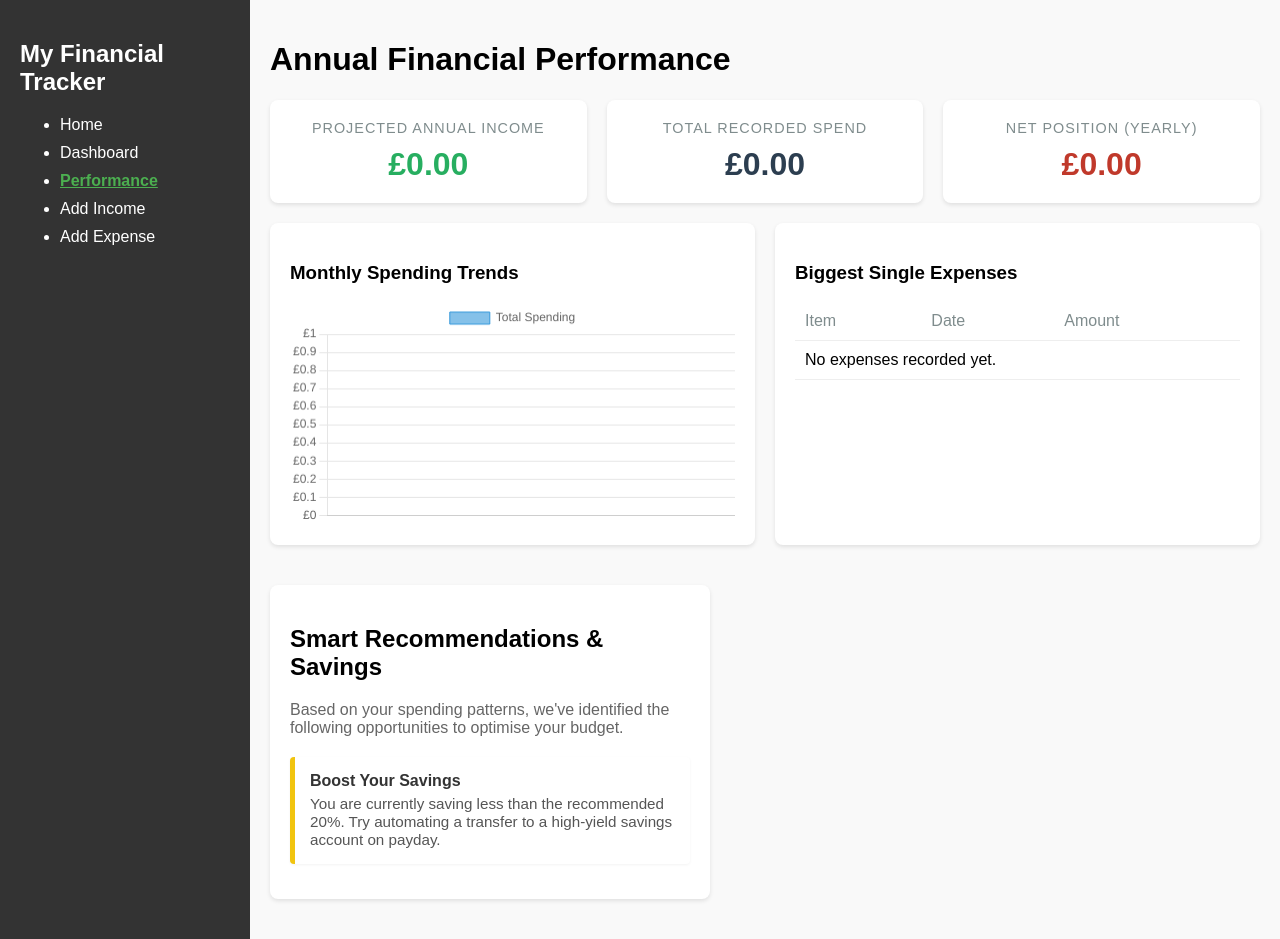
After one commit to RichieG78/MyFinancialTracker, a Flask app: page /performance in a window 1280 px wide. The commit adds this page. Run offline with Flask 3, Linux system fonts and the light colour scheme.

Commit message:
Added an annual performance dashboard

```diff
--- a/project03/my-financial-tracker/app.py
+++ b/project03/my-financial-tracker/app.py
@@ -1,5 +1,6 @@
 from flask import Flask, render_template, request, redirect, url_for, jsonify
 import uuid
+from datetime import datetime
 
 app = Flask(__name__)
 
@@ -10,6 +11,7 @@ class Expense:
         self.id = str(uuid.uuid4()) # Unique ID for identification
         self.description = description
         self.amount = float(amount)
+        self.date = datetime.now() # Record creation time
         self.type = None # To be set by subclasses
 
 # Subclass for fixed expenses (Target: 50%)
@@ -98,6 +100,80 @@ def dashboard():
                            total_fixed=total_fixed,
                            total_fun=total_fun,
                            total_future=total_future)
+
+# Performance Route: Financial Performance Dashboard
+@app.route('/performance')
+def performance():
+    # 1. Annual Calculation
+    monthly_income = sum(calculate_monthly_income(i) for i in incomes)
+    annual_income = monthly_income * 12
+
+    # Calculate total money spent so far (Simple sum of all recorded expenses)
+    total_spent_so_far = sum(e.amount for e in expenses)
+
+    # Simple projection: Annual expense = average daily expense * 365
+    # (Just for demo purposes, or just use sum if we assume data is comprehensive)
+    annual_expense = total_spent_so_far # In a real app this would be more complex
+
+    # 2. Monthly Breakdown (Mocking dates for demonstration if needed, or using actuals)
+    spending_by_month = {}
+    for e in expenses:
+        month_key = e.date.strftime("%B %Y")
+        spending_by_month[month_key] = spending_by_month.get(month_key, 0) + e.amount
+
+    # 3. Top Spending Categories/Items
+    sorted_expenses = sorted(expenses, key=lambda x: x.amount, reverse=True)[:5]
+
+    # 4. Recommendations Logic
+    recommendations = []
+
+    # Insurance Check
+    if any("insurance" in e.description.lower() for e in expenses):
+        recommendations.append({
+            "title": "Insurance Review",
+            "text": "You have listed insurance expenses. Compare quotes with our partner <a href='#'>SafeCover</a> to potentially save up to £200/year.",
+            "type": "opportunity"
+        })
+
+    # Energy/Bills Check
+    if any(k in e.description.lower() for k in ['energy', 'electric', 'gas', 'bill'] for e in expenses):
+         recommendations.append({
+            "title": "Energy Bill Saver",
+            "text": "Energy prices are fluctuating. Check if you can fix your tariff now with <a href='#'>PowerSwitch</a>.",
+            "type": "opportunity"
+        })
+
+    # Broadband Check
+    if any(k in e.description.lower() for k in ['broadband', 'internet', 'wifi'] for e in expenses):
+         recommendations.append({
+            "title": "Broadband Deal",
+            "text": "Is your contract ending soon? You might be overpaying for broadband. <a href='#'>NetCompare</a> has deals from £25/mo.",
+            "type": "opportunity"
+        })
+
+    # Saving Check (Future Fund)
+    future_pct = (sum(e.amount for e in expenses if e.type == 'future') / total_spent_so_far) * 100 if total_spent_so_far > 0 else 0
+    if future_pct < 20:
+        recommendations.append({
+            "title": "Boost Your Savings",
+            "text": "You are currently saving less than the recommended 20%. Try automating a transfer to a high-yield savings account on payday.",
+            "type": "warning"
+        })
+
+    # Generic high spending
+    if monthly_income > 0 and (total_spent_so_far > monthly_income): # Comparing total spend vs 1 month income is tough without time window, simplified for now
+         recommendations.append({
+            "title": "High Expenditure Alert",
+            "text": "Your recorded expenses exceed your monthly income. Review your 'Fun' category for quick wins.",
+            "type": "alert"
+        })
+
+    return render_template('annual-performance.html',
+                           annual_income=annual_income,
+                           annual_expense=annual_expense,
+                           spending_by_month=spending_by_month,
+                           top_expenses=sorted_expenses,
+                           recommendations=recommendations)
 
 # Route to add new income (Handles both displaying form and processing submission)
 @app.route('/add-income', methods=['GET', 'POST'])
--- a/project03/my-financial-tracker/templates/add-expense.html
+++ b/project03/my-financial-tracker/templates/add-expense.html
@@ -13,6 +13,7 @@
         <h2>My Financial Tracker</h2>
         <ul>
             <li><a href="{{ url_for('dashboard') }}">Dashboard</a></li>
+            <li><a href="{{ url_for('performance') }}">Performance</a></li>
             <li><a href="{{ url_for('add_income') }}">Add Income</a></li>
             <li><a href="{{ url_for('add_expense') }}" class="active">Add Expense</a></li>
         </ul>
--- a/project03/my-financial-tracker/templates/add-income.html
+++ b/project03/my-financial-tracker/templates/add-income.html
@@ -13,6 +13,7 @@
         <h2>My Financial Tracker</h2>
         <ul>
             <li><a href="{{ url_for('dashboard') }}">Dashboard</a></li>
+            <li><a href="{{ url_for('performance') }}">Performance</a></li>
             <li><a href="{{ url_for('add_income') }}" class="active">Add Income</a></li>
             <li><a href="{{ url_for('add_expense') }}">Add Expense</a></li>
         </ul>
--- /dev/null
+++ b/project03/my-financial-tracker/templates/annual-performance.html
@@ -0,0 +1,220 @@
+<!DOCTYPE html>
+<html lang="en">
+<head>
+    <meta charset="UTF-8">
+    <meta name="viewport" content="width=device-width, initial-scale=1.0">
+    <title>Financial Performance - My Financial Tracker</title>
+    <link rel="stylesheet" href="{{ url_for('static', filename='css/style.css') }}">
+    <script src="https://cdn.jsdelivr.net/npm/chart.js"></script>
+    <style>
+        .performance-grid {
+            display: grid;
+            grid-template-columns: repeat(auto-fit, minmax(300px, 1fr));
+            gap: 20px;
+            margin-bottom: 20px;
+        }
+
+        .kpi-card {
+            background: white;
+            padding: 20px;
+            border-radius: 8px;
+            box-shadow: 0 2px 4px rgba(0,0,0,0.1);
+            text-align: center;
+        }
+
+        .kpi-title {
+            color: #7f8c8d;
+            font-size: 0.9em;
+            text-transform: uppercase;
+            letter-spacing: 1px;
+            margin-bottom: 10px;
+            display: block;
+        }
+
+        .kpi-value {
+            font-size: 2em;
+            font-weight: bold;
+            color: #2c3e50;
+        }
+
+        .kpi-value.green { color: #27ae60; }
+        .kpi-value.red { color: #c0392b; }
+
+        .recommendation-card {
+            background: #fff;
+            border-left: 5px solid #3498db;
+            padding: 15px;
+            margin-bottom: 15px;
+            border-radius: 4px;
+            box-shadow: 0 1px 3px rgba(0,0,0,0.05);
+        }
+
+        .recommendation-card.opportunity { border-left-color: #2ecc71; }
+        .recommendation-card.warning { border-left-color: #f1c40f; }
+        .recommendation-card.alert { border-left-color: #e74c3c; }
+
+        .rec-title {
+            font-weight: bold;
+            display: block;
+            margin-bottom: 5px;
+            color: #333;
+        }
+
+        .rec-text {
+            color: #555;
+            font-size: 0.95em;
+        }
+
+        .chart-wrapper {
+            background: white;
+            padding: 20px;
+            border-radius: 8px;
+            box-shadow: 0 2px 4px rgba(0,0,0,0.1);
+            margin-bottom: 20px;
+        }
+
+        table.top-expenses {
+            width: 100%;
+            border-collapse: collapse;
+            margin-top: 10px;
+        }
+
+        table.top-expenses th, table.top-expenses td {
+            text-align: left;
+            padding: 10px;
+            border-bottom: 1px solid #eee;
+        }
+
+        table.top-expenses th {
+            color: #7f8c8d;
+            font-weight: normal;
+        }
+    </style>
+</head>
+<body>
+    <!-- Reuse Sidebar Navigation -->
+    <nav><aside>
+        <h2>My Financial Tracker</h2>
+        <ul>
+            <li><a href="{{ url_for('index') }}">Home</a></li>
+            <li><a href="{{ url_for('dashboard') }}">Dashboard</a></li>
+            <li><a href="{{ url_for('performance') }}" class="active">Performance</a></li>
+            <li><a href="{{ url_for('add_income') }}">Add Income</a></li>
+            <li><a href="{{ url_for('add_expense') }}">Add Expense</a></li>
+    </aside></nav>
+
+    <main>
+        <h1>Annual Financial Performance</h1>
+
+        <!-- KPI Cards -->
+        <div class="performance-grid">
+            <div class="kpi-card">
+                <span class="kpi-title">Projected Annual Income</span>
+                <span class="kpi-value green">£{{ "{:,.2f}".format(annual_income) }}</span>
+            </div>
+            <div class="kpi-card">
+                <span class="kpi-title">Total Recorded Spend</span>
+                <span class="kpi-value">£{{ "{:,.2f}".format(annual_expense) }}</span>
+            </div>
+            <div class="kpi-card">
+                <span class="kpi-title">Net Position (Yearly)</span>
+                {% set net = annual_income - annual_expense %}
+                <span class="kpi-value {{ 'green' if net > 0 else 'red' }}">
+                    £{{ "{:,.2f}".format(net) }}
+                </span>
+            </div>
+        </div>
+
+        <div class="performance-grid">
+            <!-- Monthly Chart -->
+            <div class="chart-wrapper" style="flex: 2;"> <!-- Takes up roughly 2/3 width if space allows -->
+                <h3>Monthly Spending Trends</h3>
+                <canvas
+                    id="monthlyChart"
+                    data-labels='{{ spending_by_month.keys() | list | tojson }}'
+                    data-values='{{ spending_by_month.values() | list | tojson }}'></canvas>
+            </div>
+
+            <!-- Top Spending Table -->
+            <div class="chart-wrapper" style="flex: 1;">
+                <h3>Biggest Single Expenses</h3>
+                <table class="top-expenses">
+                    <thead>
+                        <tr>
+                            <th>Item</th>
+                            <th>Date</th> <!-- Added Date Column -->
+                            <th>Amount</th>
+                        </tr>
+                    </thead>
+                    <tbody>
+                        {% if top_expenses %}
+                            {% for expense in top_expenses %}
+                            <tr>
+                                <td>{{ expense.description }}</td>
+                                <td>{{ expense.date.strftime('%Y-%m-%d') }}</td>
+                                <td><strong>£{{ "%.2f"|format(expense.amount) }}</strong></td>
+                            </tr>
+                            {% endfor %}
+                        {% else %}
+                            <tr><td colspan="3">No expenses recorded yet.</td></tr>
+                        {% endif %}
+                    </tbody>
+                </table>
+            </div>
+        </div>
+
+        <!-- Recommendations Section -->
+        <div class="card">
+            <h2>Smart Recommendations & Savings</h2>
+            <p style="margin-bottom: 20px; color: #666;">Based on your spending patterns, we've identified the following opportunities to optimise your budget.</p>
+
+            {% if recommendations %}
+                {% for rec in recommendations %}
+                <div class="recommendation-card {{ rec.type }}">
+                    <span class="rec-title">{{ rec.title }}</span>
+                    <span class="rec-text">{{ rec.text | safe }}</span>
+                </div>
+                {% endfor %}
+            {% else %}
+                <p>No specific recommendations available yet. Keep tracking your expenses!</p>
+            {% endif %}
+        </div>
+
+    </main>
+
+    <script>
+        // Data passed from Flask
+        const chartElement = document.getElementById('monthlyChart');
+        const monthLabels = JSON.parse(chartElement.dataset.labels || '[]');
+        const monthData = JSON.parse(chartElement.dataset.values || '[]');
+
+        const ctx = chartElement.getContext('2d');
+        const monthlyChart = new Chart(ctx, {
+            type: 'bar',
+            data: {
+                labels: monthLabels,
+                datasets: [{
+                    label: 'Total Spending',
+                    data: monthData,
+                    backgroundColor: 'rgba(52, 152, 219, 0.6)',
+                    borderColor: 'rgba(52, 152, 219, 1)',
+                    borderWidth: 1
+                }]
+            },
+            options: {
+                responsive: true,
+                scales: {
+                    y: {
+                        beginAtZero: true,
+                         ticks: {
+                            callback: function(value, index, values) {
+                                return '£' + value;
+                            }
+                        }
+                    }
+                }
+            }
+        });
+    </script>
+</body>
+</html>
```
Also changed, not shown: project03/my-financial-tracker/templates/dashboard.html (+8 -1 lines), project03/my-financial-tracker/README.md.
